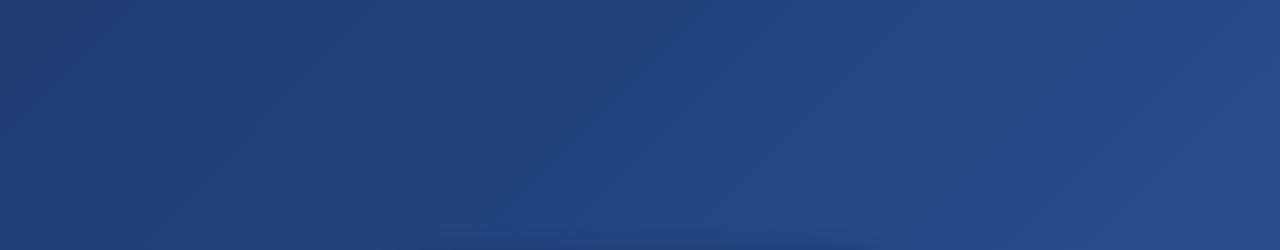
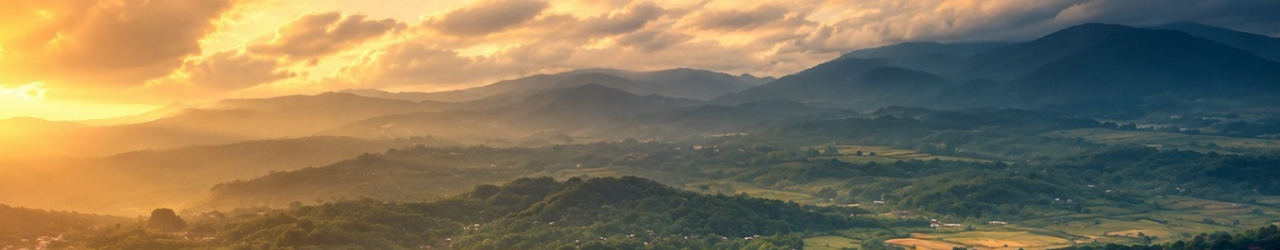
Before and after one commit to manusiaujicoba-svg/prodamaigelangan, a plain HTML site: page index.html in a window 1280 px wide. Shown: the top 250 px of the page. Drawn offline with Linux system fonts and the light colour scheme.

Commit message:
Update index.html

```diff
--- a/index.html
+++ b/index.html
@@ -168,16 +168,30 @@
 
 const SITE_DATA = {
 
+  // Nama yang tampil besar di halaman utama
   namaKelurahan: "Kelurahan Gelangan",
 
+  // Teks kecil di bawah nama kelurahan
   subtitle: "Progres Prodamai Kelurahan",
 
+  // URL gambar logo (kosongkan "" untuk pakai ikon rumah bawaan)
   logoUrl: "",
 
-  background: { type: "gradient", value: "linear-gradient(135deg,#1e3c72,#2a5298)" },
+  // Latar belakang halaman. Pilih SALAH SATU jenis di bawah,
+  // lalu hapus/comment-out yang lain:
 
+  // 1) Gradasi warna
+  // background: { type: "gradient", value: "linear-gradient(135deg,#1e3c72,#2a5298)" },
 
- tahun: {
+  // 2) Warna solid — hapus tanda // di depan baris ini untuk memakainya
+  // background: { type: "color", value: "#2a5298" },
+
+  // 3) Gambar lokal dari repo GitHub (sedang aktif dipakai)
+  background: { type: "image", value: "kotamagelang.jpg" },
+
+  // Menu link, dikelompokkan per tahun.
+  // Tambah/hapus/ubah baris { label: "...", url: "..." } sesuai kebutuhan.
+  tahun: {
     "2026": [
       { label: "Profil Kelurahan", url: "https://gelangan.magelangkota.go.id" },
       { label: "Uji Coba", url: "https://gelangan.magelangkota.go.id" }
@@ -188,6 +202,10 @@ const SITE_DATA = {
     ]
   }
 };
+
+/* ========================================================================
+   BAGIAN DI BAWAH INI TIDAK PERLU DIUBAH — hanya logika tampilan.
+   ======================================================================== */
 
 const bodyEl = document.getElementById('body');
 
```
